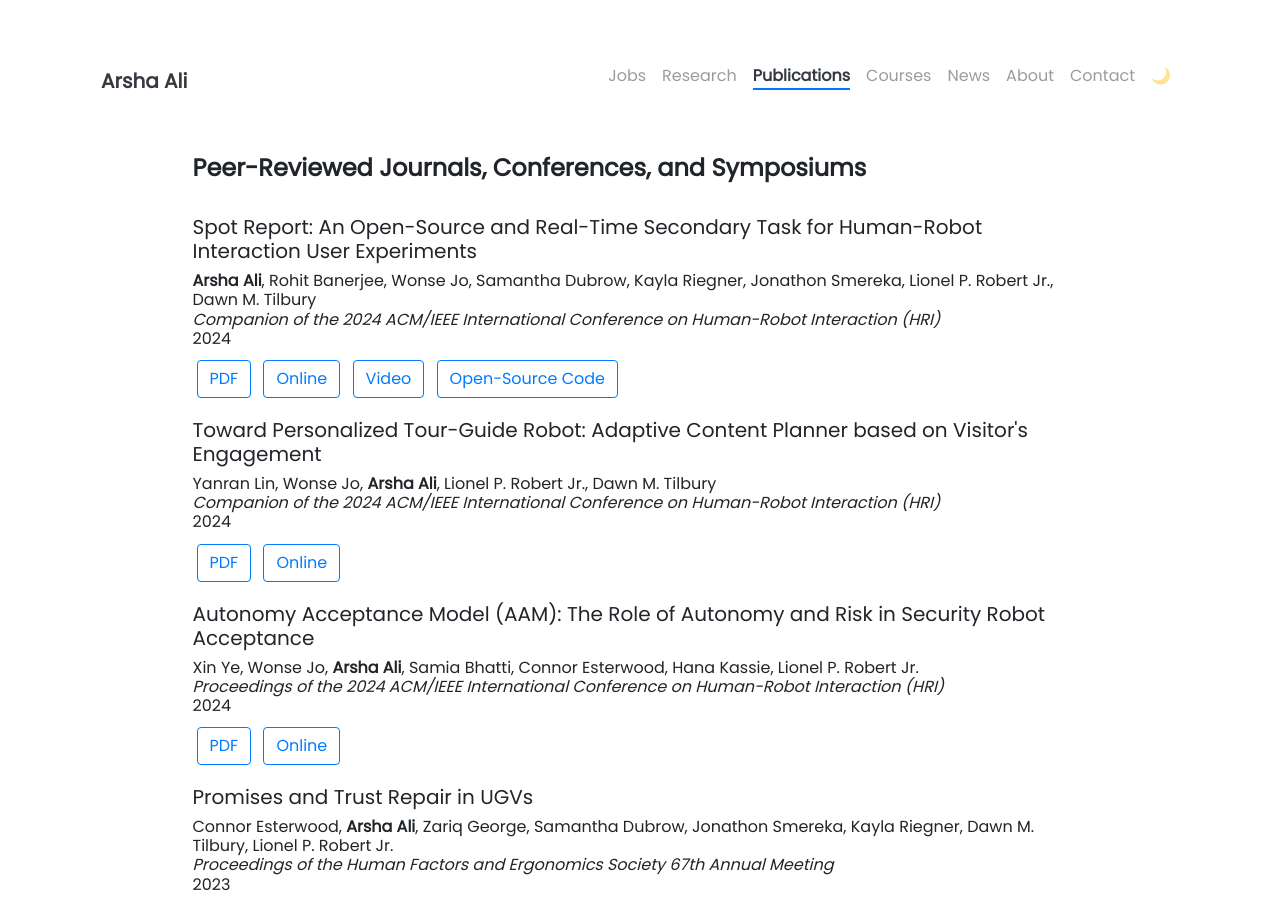
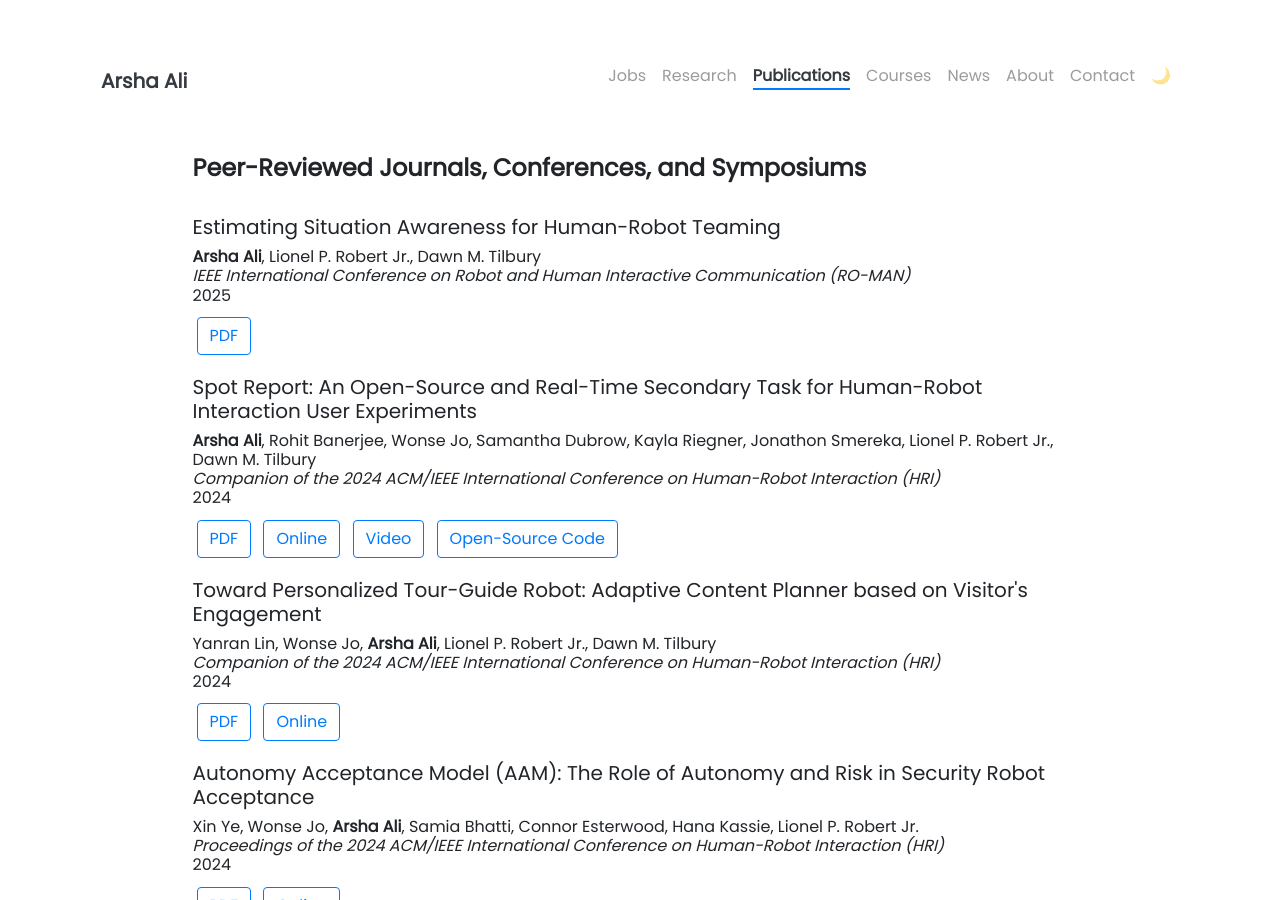
Before and after one commit to arshaali/arshaali.github.io, a Jekyll site: the page built from pages/publications.html, in a window 1280 px wide and 900 px high. Built offline with Jekyll 4.4.1, drawn with Linux system fonts in a browser that asks for light colours; nearby versions of some CDN libraries.

Commit message:
Update publications.html

```diff
--- a/pages/publications.html
+++ b/pages/publications.html
@@ -32,6 +32,18 @@ a:hover, a:active {
   <b>Peer-Reviewed Journals, Conferences, and Symposiums</b>
 </h4>
 <br>
+
+<h5>
+  Estimating Situation Awareness for Human-Robot Teaming
+</h5>
+<h6>
+  <b>Arsha Ali</b>, Lionel P. Robert Jr., Dawn M. Tilbury
+  <br><i>IEEE International Conference on Robot and Human Interactive Communication (RO-MAN)</i>
+  <br>2025
+</h6>
+<p>
+  {% include elements/button.html link="https://dx.doi.org/10.7302/26064" text="PDF" %}
+</p>
 
 <h5>
   Spot Report: An Open-Source and Real-Time Secondary Task for Human-Robot Interaction User Experiments
```
